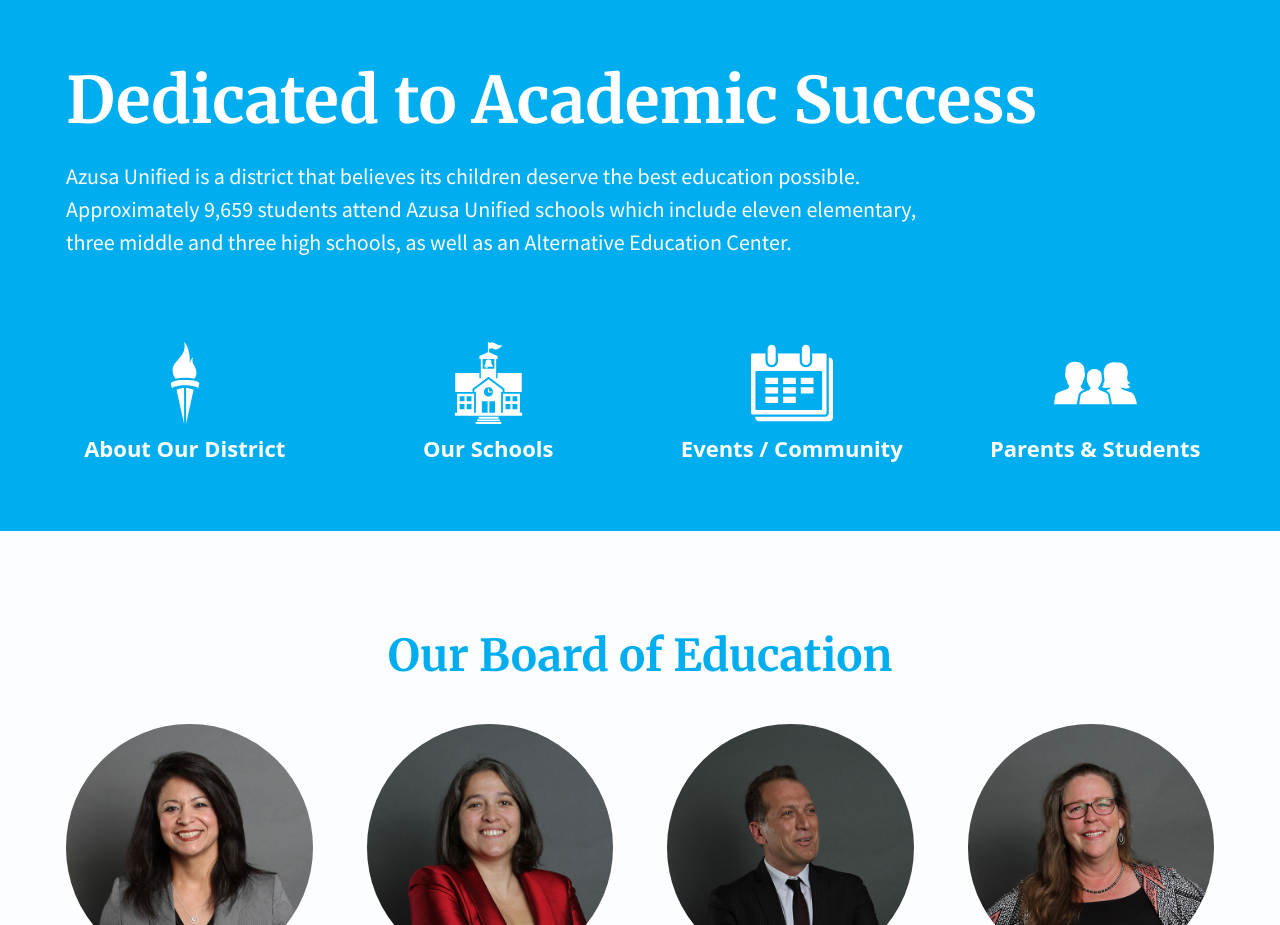
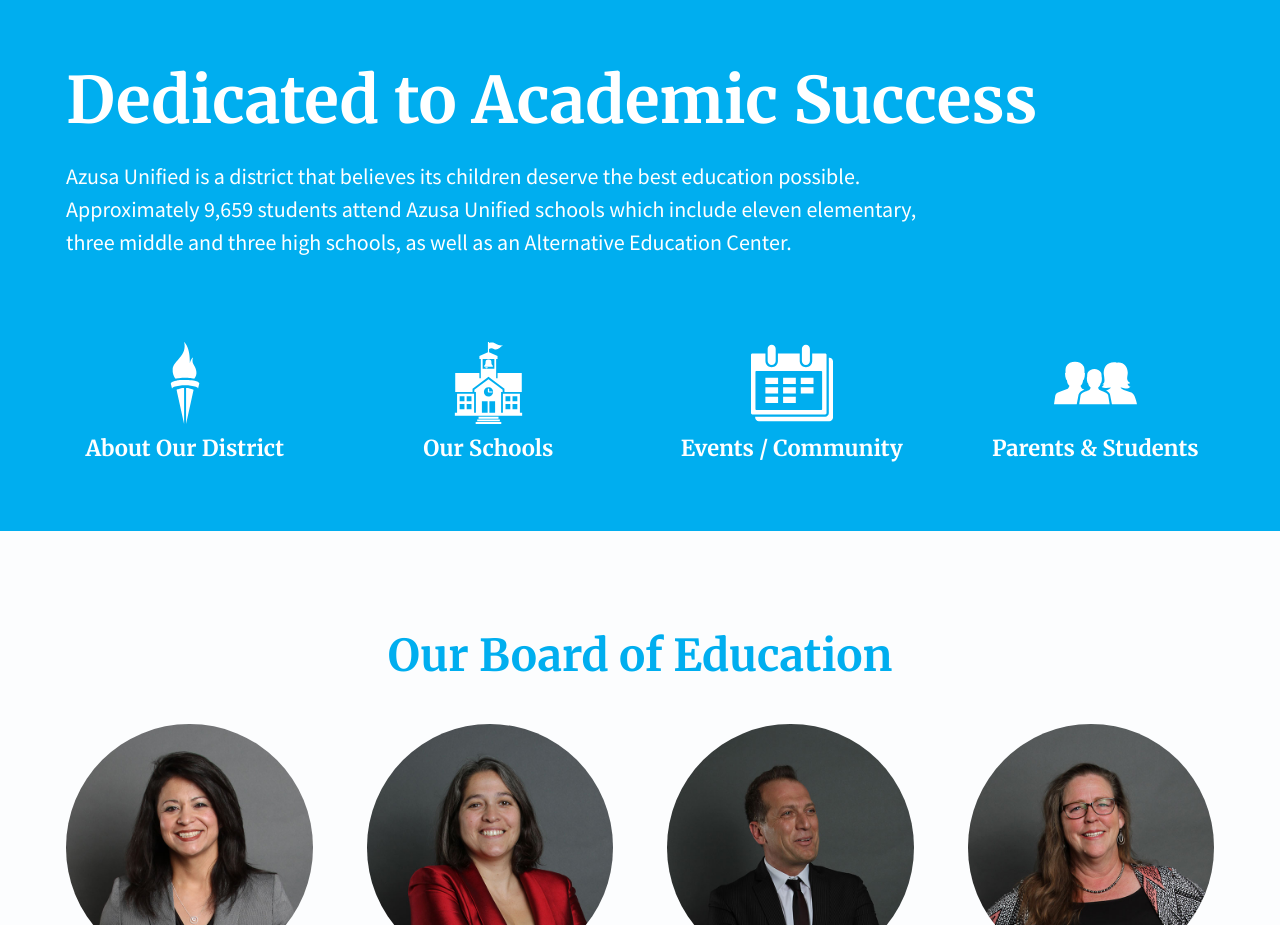
Before and after one commit to jimthoburn/district, a Jekyll site: the page built from index.markdown, in a window 1280 px wide. Shown: the part 632-1557 px from the top of the page. Built offline with Jekyll 4.4.1, drawn with Linux system fonts in a browser that asks for light colours; comment, search, counter and statistics services are not loaded.

Commit message:
Tweak home page

```diff
--- a/_css/shared.css
+++ b/_css/shared.css
@@ -252,3 +252,7 @@
       padding: calc(var(--line-height) * 2);
     }
   }
+
+  .intro-nav a {
+    font-family: Merriweather, Cardo, "Open Sans", "Helvetica Neue", Helvetica, sans-serif;
+  }
--- a/css/shared.css
+++ b/css/shared.css
@@ -2155,7 +2155,9 @@
     }
   }
 
-
+  .intro-nav a {
+    font-family: Merriweather, Cardo, "Open Sans", "Helvetica Neue", Helvetica, sans-serif;
+  }
 
 
 
```
Also changed, not shown: 1 other file.
